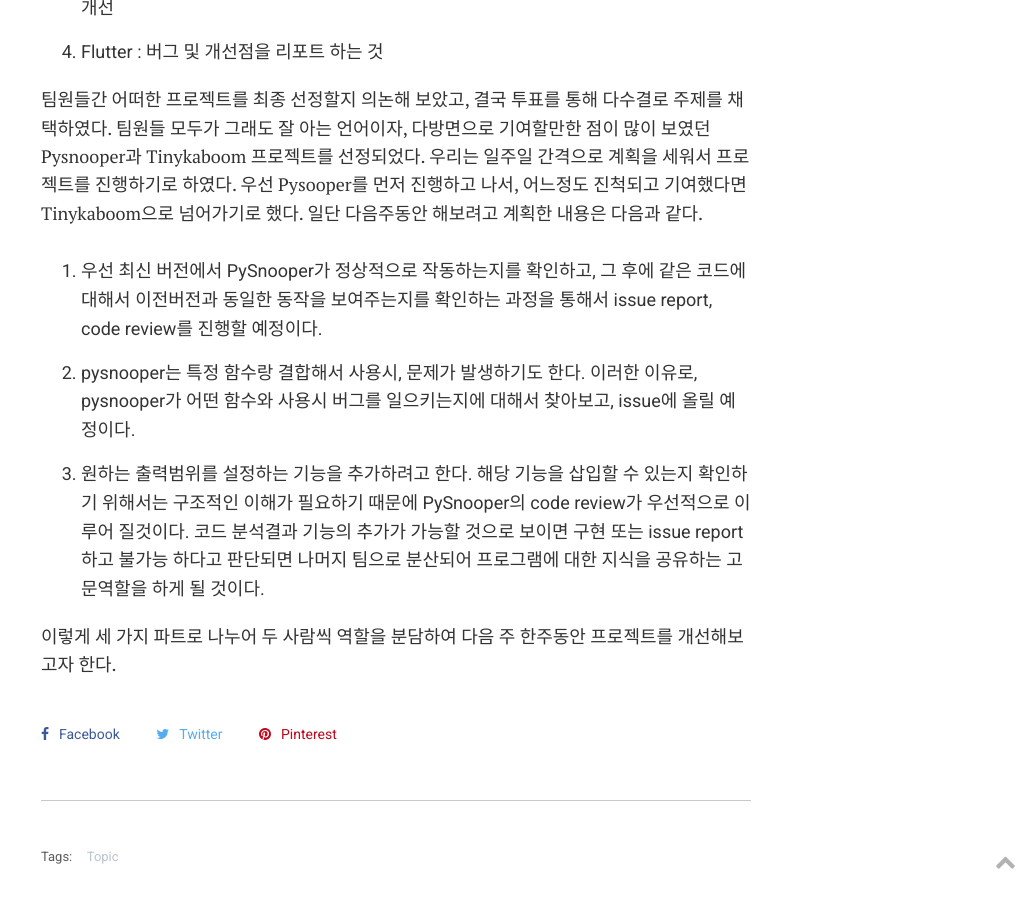
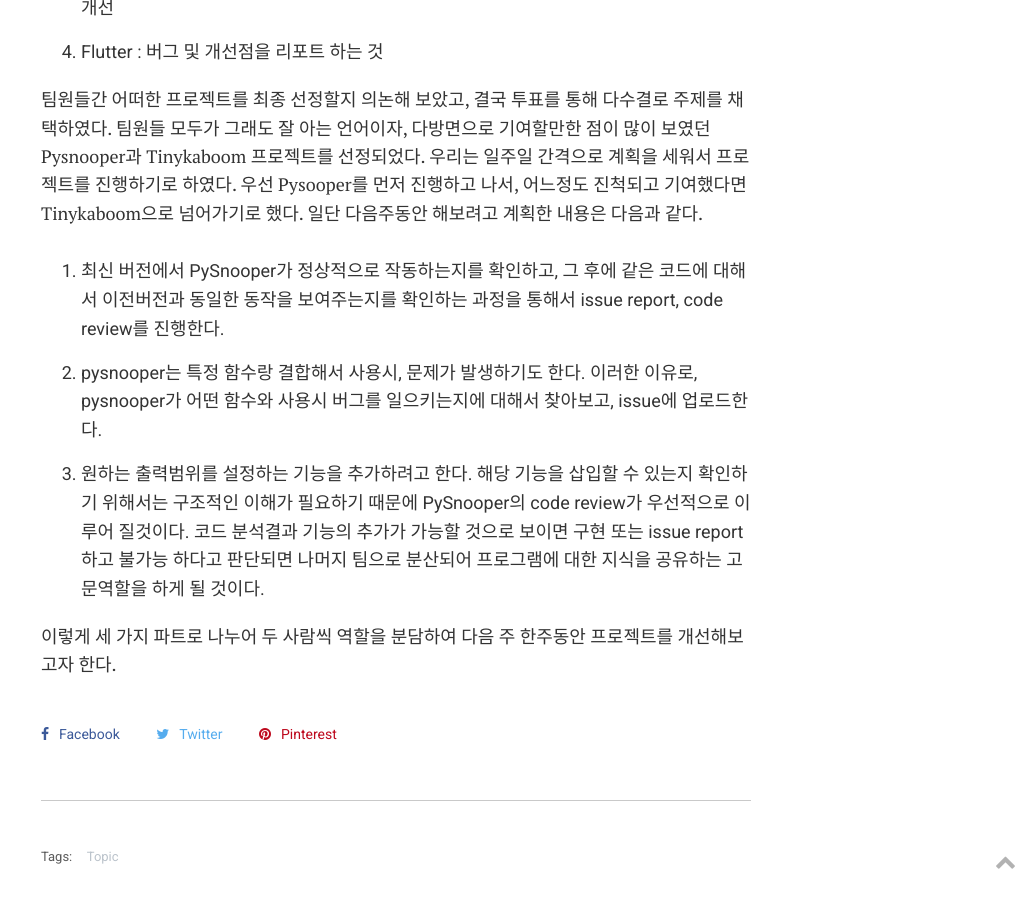
Before and after one commit to CheonKiO/CheonKiO.github.io, a Jekyll site: the page built from _posts/2020-11-22-first.md, in a window 1280 px wide and 900 px high, scrolled down 1445 px. Shown: the whole window, without its empty margins (244-1280 px from the left). Built offline with Jekyll 4.4.1, drawn with Linux system fonts in a browser that asks for light colours; comment, search, counter and statistics services are not loaded.

Commit message:
Update 2020-11-22-first.md

```diff
--- a/_posts/2020-11-22-first.md
+++ b/_posts/2020-11-22-first.md
@@ -26,8 +26,8 @@
 팀원들간 어떠한 프로젝트를 최종 선정할지 의논해 보았고, 결국 투표를 통해 다수결로 주제를 채택하였다. 팀원들 모두가 그래도 잘 아는 언어이자, 다방면으로 기여할만한 점이 많이 보였던 Pysnooper과 Tinykaboom 프로젝트를 선정되었다.
 우리는 일주일 간격으로 계획을 세워서 프로젝트를 진행하기로 하였다. 우선 Pysooper를 먼저 진행하고 나서, 어느정도 진척되고 기여했다면 Tinykaboom으로 넘어가기로 했다. 일단 다음주동안 해보려고 계획한 내용은 다음과 같다.
 
-1. 우선 최신 버전에서 PySnooper가 정상적으로 작동하는지를 확인하고, 그 후에 같은 코드에 대해서 이전버전과 동일한 동작을 보여주는지를 확인하는 과정을 통해서 issue report, code review를 진행할 예정이다.
-2. pysnooper는 특정 함수랑 결합해서 사용시, 문제가 발생하기도 한다. 이러한 이유로, pysnooper가 어떤 함수와 사용시 버그를 일으키는지에 대해서 찾아보고, issue에 올릴 예정이다.
+1. 최신 버전에서 PySnooper가 정상적으로 작동하는지를 확인하고, 그 후에 같은 코드에 대해서 이전버전과 동일한 동작을 보여주는지를 확인하는 과정을 통해서 issue report, code review를 진행한다.
+2. pysnooper는 특정 함수랑 결합해서 사용시, 문제가 발생하기도 한다. 이러한 이유로, pysnooper가 어떤 함수와 사용시 버그를 일으키는지에 대해서 찾아보고, issue에 업로드한다.
 3. 원하는 출력범위를 설정하는 기능을 추가하려고 한다. 해당 기능을 삽입할 수 있는지 확인하기 위해서는 구조적인 이해가 필요하기 때문에 PySnooper의 code review가 우선적으로 이루어 질것이다. 코드 분석결과 기능의 추가가 가능할 것으로 보이면 구현 또는 issue report 하고 불가능 하다고 판단되면 나머지 팀으로 분산되어 프로그램에 대한 지식을 공유하는 고문역할을 하게 될 것이다.
 
 이렇게 세 가지 파트로 나누어 두 사람씩 역할을 분담하여 다음 주 한주동안 프로젝트를 개선해보고자 한다.
```
